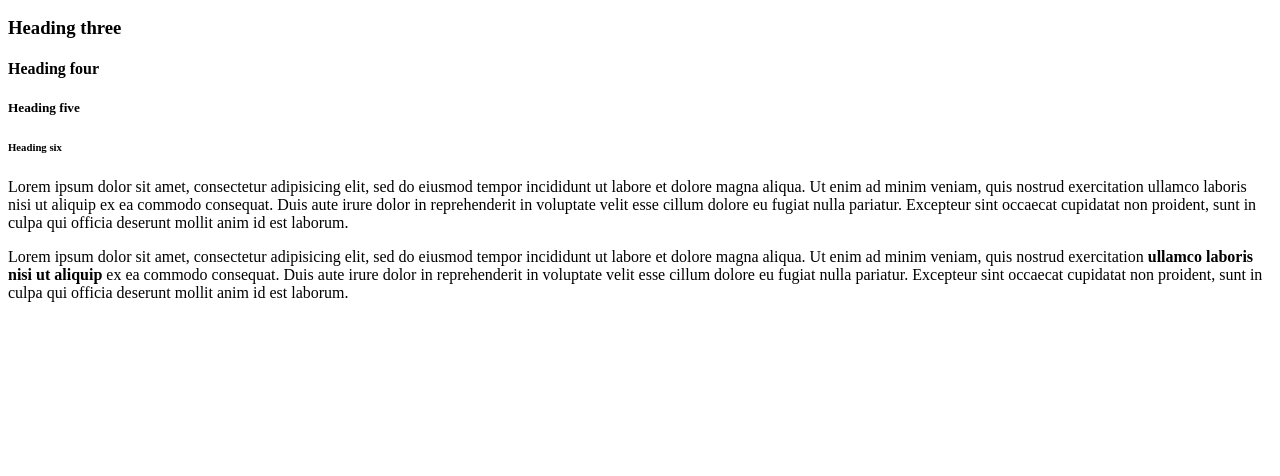
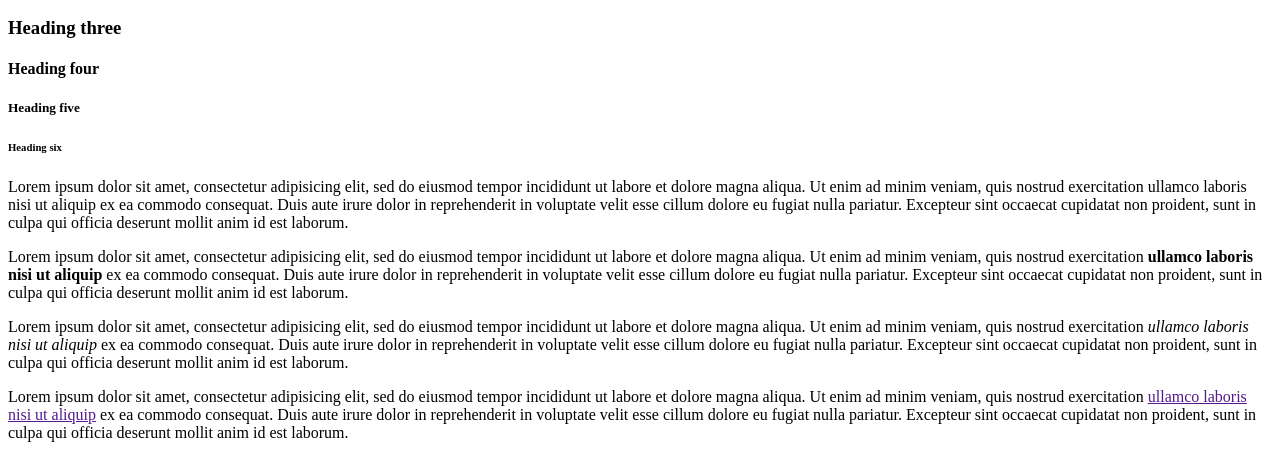
Before and after one commit to pratah/HTML-Cheat_Sheet, a plain HTML site: page index.html in a window 1280 px wide. Shown: the part 110-586 px from the top of the page. Drawn offline with Linux system fonts and the light colour scheme.

Commit message:
Adding to files

```diff
--- a/index.html
+++ b/index.html
@@ -31,5 +31,23 @@
 			cillum dolore eu fugiat nulla pariatur. Excepteur sint occaecat cupidatat non
 			proident, sunt in culpa qui officia deserunt mollit anim id est laborum.
 		</p>
+		<!--Emphasize text-->
+		<p>
+			Lorem ipsum dolor sit amet, consectetur adipisicing elit, sed do eiusmod
+			tempor incididunt ut labore et dolore magna aliqua. Ut enim ad minim veniam,
+			quis nostrud exercitation <em>ullamco laboris nisi ut aliquip</em> ex ea commodo
+			consequat. Duis aute irure dolor in reprehenderit in voluptate velit esse
+			cillum dolore eu fugiat nulla pariatur. Excepteur sint occaecat cupidatat non
+			proident, sunt in culpa qui officia deserunt mollit anim id est laborum.
+		</p>
+		<!--Links-->
+		<p>
+			Lorem ipsum dolor sit amet, consectetur adipisicing elit, sed do eiusmod
+			tempor incididunt ut labore et dolore magna aliqua. Ut enim ad minim veniam,
+			quis nostrud exercitation <a href="">ullamco laboris nisi ut aliquip</a> ex ea commodo
+			consequat. Duis aute irure dolor in reprehenderit in voluptate velit esse
+			cillum dolore eu fugiat nulla pariatur. Excepteur sint occaecat cupidatat non
+			proident, sunt in culpa qui officia deserunt mollit anim id est laborum.
+		</p>
 	</body>
 </html>
```
Also changed, not shown: 1 other file.
